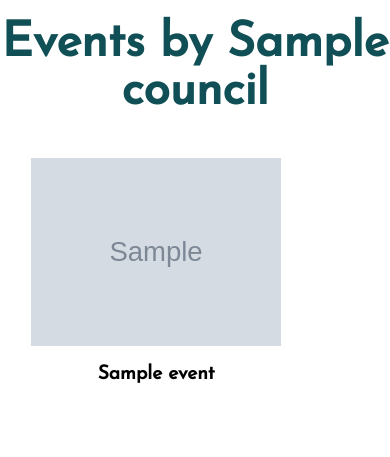
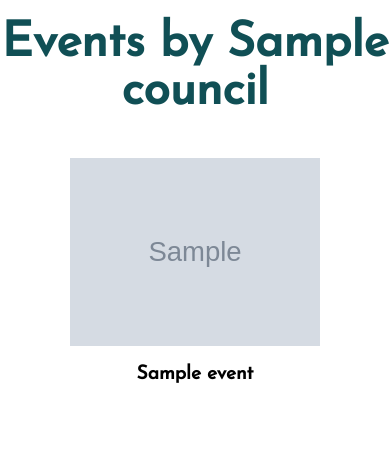
Before and after one commit to SoaresLance10/crescendo, a Django app: page /events in a window 390 px wide. Shown: the part 84-541 px from the top of the page. Run offline with Django 3.2, Linux system fonts and the light colour scheme; tables that the repository leaves empty hold one stand-in row (values such as "Sample post"); grey boxes marked "Sample" are stand-in pictures; some libraries are stand-ins or nearby versions.

Commit message:
hackathon page

```diff
--- a/webapp/static/webapp/css/style.css
+++ b/webapp/static/webapp/css/style.css
@@ -788,13 +788,14 @@ main .site-title .btn:hover{
   position: relative;
   width: 300px;
   height: 300px;
-  margin: 10px 8% 10px 8%;
+  margin: 10px 5% 10px 5%;
   box-sizing: border-box;
   display: inline-block;
 }
 @media (max-width: 1200px)  {
   .event-container .event-box {
     width: 250px;
+    margin: 10px auto;
   }
 }
 .event-container .event-box .event-imgBox {
```
